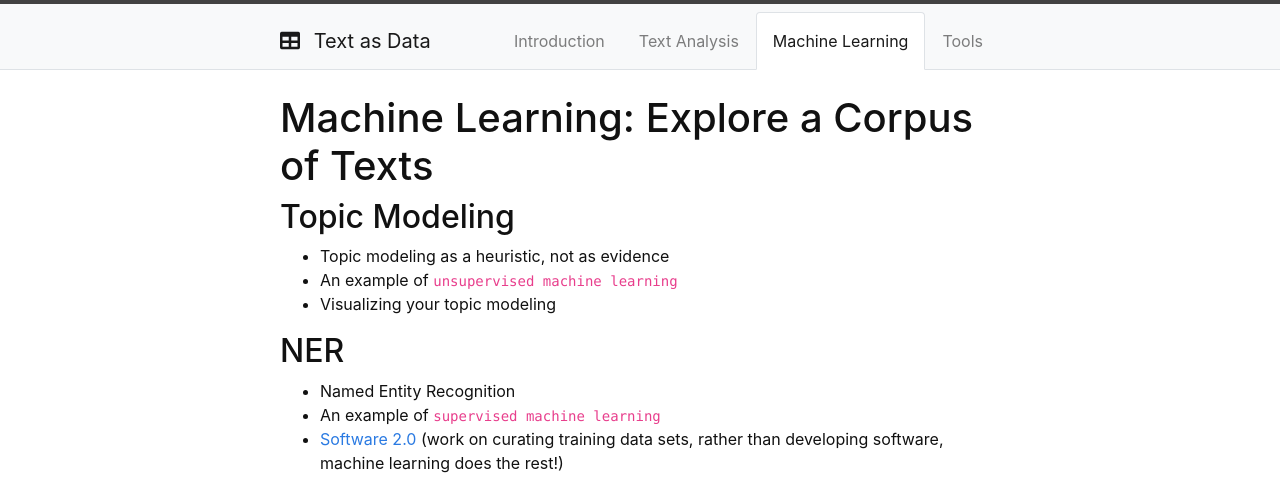
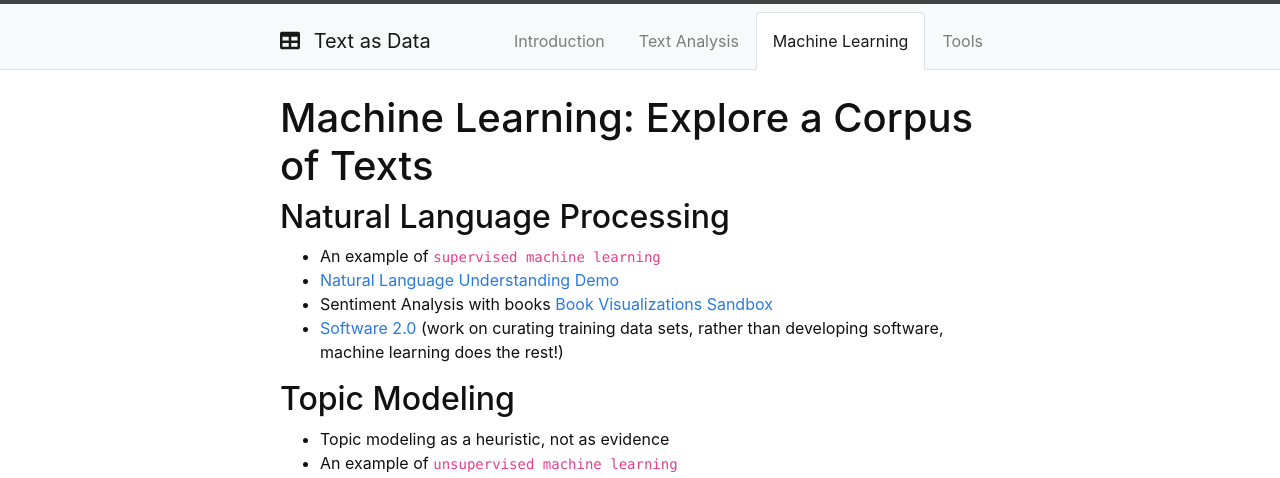
Before and after one commit to owikle/topicmodeling, a Jekyll site: the page built from content/2-machine.md, in a window 1280 px wide. Shown: the top 478 px of the page. Built offline with Jekyll 4.4.1, drawn with Linux system fonts in a browser that asks for light colours; some of the changed text lies outside the part shown.

Commit message:
adding content

```diff
--- a/content/2-machine.md
+++ b/content/2-machine.md
@@ -5,16 +5,21 @@ nav: true
 
 # Machine Learning: Explore a Corpus of Texts
 
+## Natural Language Processing
+- An example of `supervised machine learning`
+- [Natural Language Understanding Demo](https://natural-language-understanding-demo.ng.bluemix.net/)
+- Sentiment Analysis with books [Book Visualizations Sandbox](https://observablehq.com/@bmschmidt/book-visualizations-sandbox?htid=pst.000061166424)
+- [Software 2.0](https://medium.com/@karpathy/software-2-0-a64152b37c35) (work on curating training data sets, rather than developing software, machine learning does the rest!)
+
 ## Topic Modeling
 - Topic modeling as a heuristic, not as evidence
 - An example of `unsupervised machine learning`
 - Visualizing your topic modeling
 
-## NER
-- Named Entity Recognition
-- An example of `supervised machine learning`
-- [Software 2.0](https://medium.com/@karpathy/software-2-0-a64152b37c35) (work on curating training data sets, rather than developing software, machine learning does the rest!)
-
-## Ngrams
+## Exploring big data
+- Google Books [Ngram Viewer](https://books.google.com/ngrams)
 
 <div style="max-width:854px"><div style="position:relative;height:0;padding-bottom:56.25%"><iframe src="https://embed.ted.com/talks/lang/en/what_we_learned_from_5_million_books" width="854" height="480" style="position:absolute;left:0;top:0;width:100%;height:100%" frameborder="0" scrolling="no" allowfullscreen></iframe></div></div>
+
+## Having fun with text generators
+- [Talk to Transformer](https://talktotransformer.com/)
```
Also changed, not shown: content/0-intro.md (+6 -2 lines), content/1-analysis.md (+2 -0 lines).
